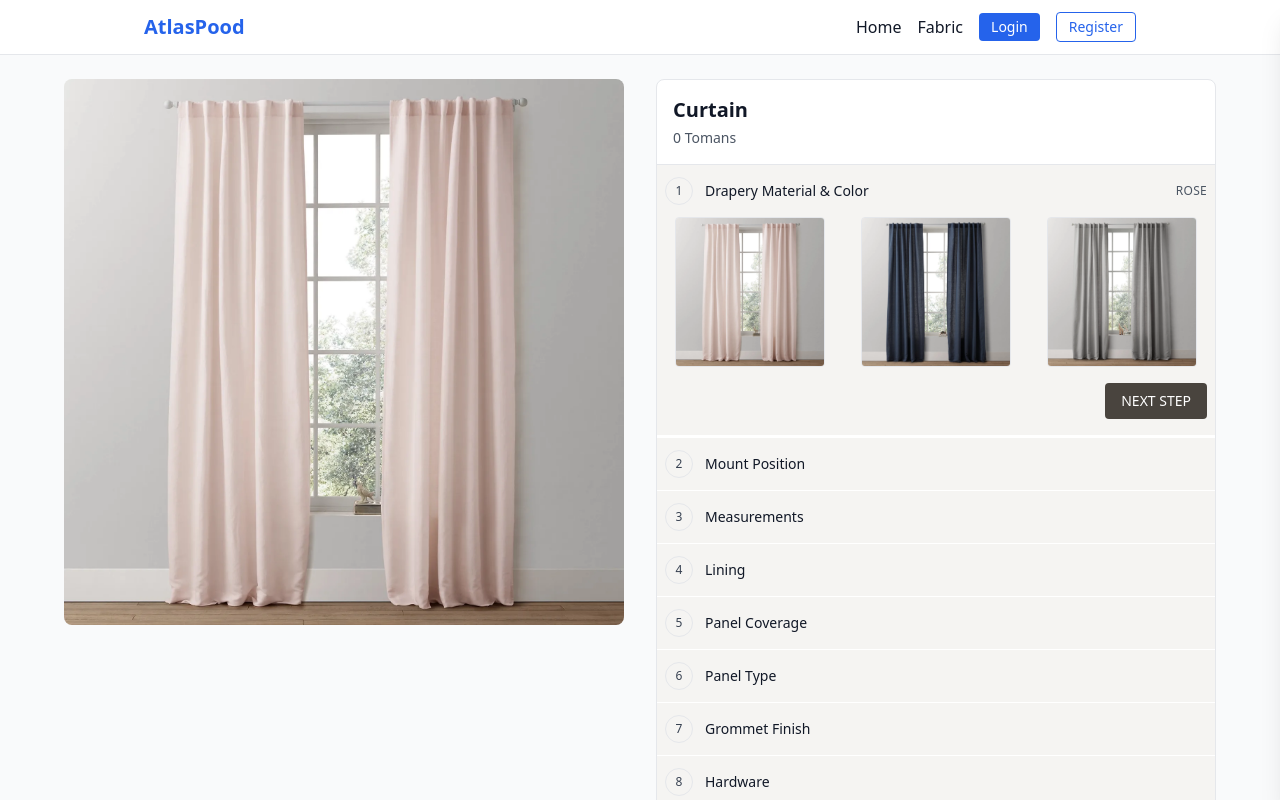
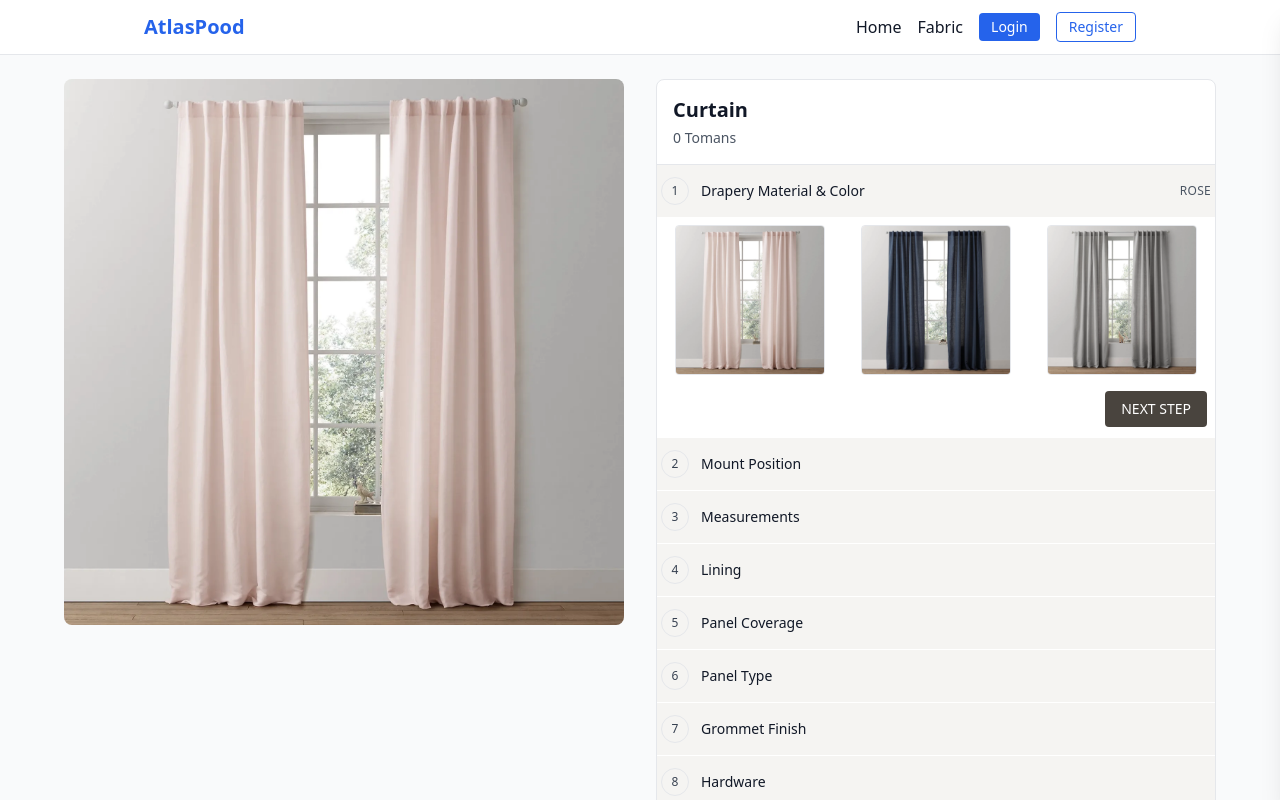
Before and after one commit to hidarshoja/page-test-atlasPood, a React (Vite) app: page /fabric/1 in a window 1280 px wide. Shown: the top 800 px of the page. Built offline with nearby package versions, Linux system fonts and the light colour scheme.

Commit message:
edit style accordion

```diff
--- a/src/components/AccordionItem.jsx
+++ b/src/components/AccordionItem.jsx
@@ -10,13 +10,13 @@ export default function AccordionItem({
   error = false,
 }) {
   return (
-    <div className="border-b-2 border-white bg-[#ece9e580] px-2">
+    <div className="border-b-2 border-white bg-[#ece9e580]">
       <button
         type="button"
         onClick={onOpen}
         className="w-full flex items-center justify-between py-3"
       >
-        <span className="flex items-center gap-3">
+        <span className="flex items-center gap-3 pl-1">
           {typeof number !== "undefined" ? (
             <span className="inline-flex items-center justify-center w-7 h-7 rounded-full border text-xs text-gray-700">
               {number}
@@ -34,7 +34,7 @@ export default function AccordionItem({
           </span>
         </span>
         {summary ? (
-          <span className="text-xs font-medium text-gray-600 uppercase tracking-wide">
+          <span className="text-xs font-medium text-gray-600 uppercase tracking-wide pr-1">
             {summary}
           </span>
         ) : error ? (
@@ -48,7 +48,7 @@ export default function AccordionItem({
         ) : null}
       </button>
       {open ? (
-        <div className="pb-4 text-sm text-gray-700">{children}</div>
+        <div className=" text-sm text-gray-700 bg-white p-2">{children}</div>
       ) : null}
     </div>
   );
```
